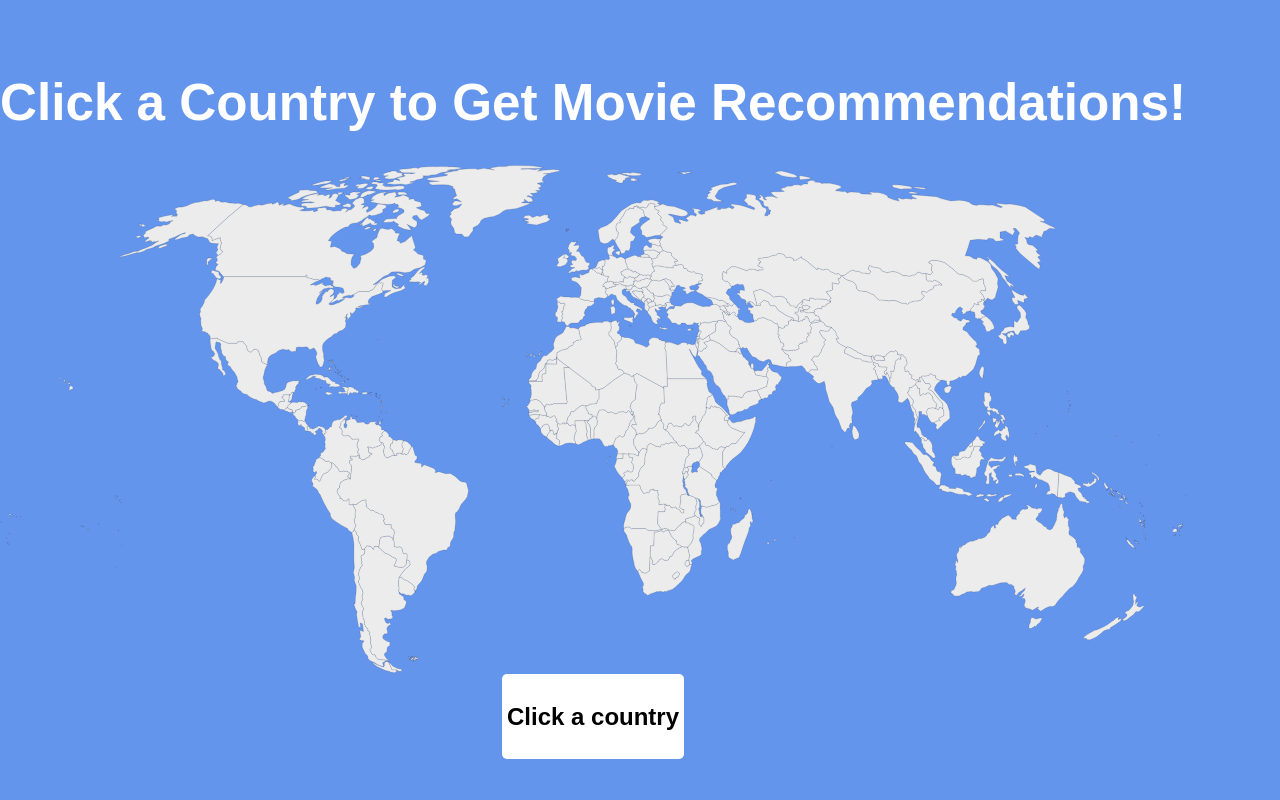
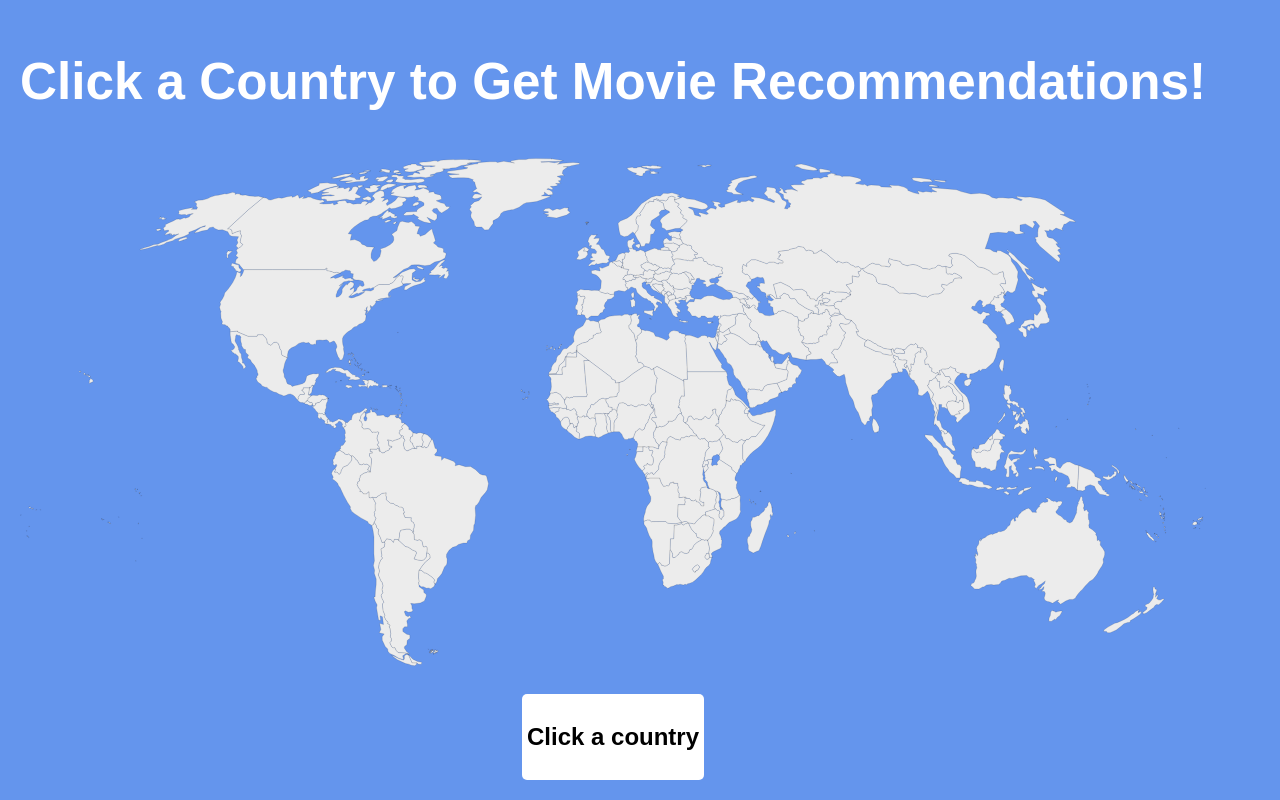
Before and after one commit to RickyKhamdaraphone/SparkHacks-26, a React (Vite) app in the folder frontend/: page / in a window 1280 px wide. Both pictures are taken after a click on the button "Start". Built offline with nearby package versions, Linux system fonts and the light colour scheme.

Commit message:
new changes lol

```diff
--- a/frontend/src/OtherPages/WorldMap/WorldMap.css
+++ b/frontend/src/OtherPages/WorldMap/WorldMap.css
@@ -10,18 +10,21 @@ html, body {
 
 #map-container {
     width: 100%;
+    flex-grow: 1;
     height: 100%;
-    overflow: auto;
+    overflow: hidden;
     background-color: cornflowerblue;
     display: flex;
     justify-content: center;
-    align-items: auto;
+    align-items: center;
 }
 
 #map-container svg {
     width: 100%;
+    max-width: 1400px;
     height: auto;
     cursor: pointer;
+    display: block;
 }
 
 svg path:hover {
--- a/frontend/src/OtherPages/WorldMap/WorldMap.jsx
+++ b/frontend/src/OtherPages/WorldMap/WorldMap.jsx
@@ -9,10 +9,25 @@ export default function WorldMap() {
   }, []);
 
   return (
-    <div id="world-map-container">
-      <h1>Click a Country to Get Movie Recommendations!</h1>
+    <div
+  id="world-map-container"
+  style={{
+    display: "flex",
+    flexDirection: "column",
+    alignItems: "center",
+    justifyContent: "flex-start",
+    minHeight: "100vh",
+    backgroundColor: "cornflowerblue",
+    padding: "20px",
+    boxSizing: "border-box",
+  }}
+>
+    <h1 style={{ textAlign: "center", marginBottom: "20px" }}>
+    Click a Country to Get Movie Recommendations!
+    </h1>
       <div id="map-container">
-        {<svg baseprofile="tiny"
+        {<svg
+      baseProfile="tiny"
       fill="#ececec"
       stroke="black"
       strokeLinecap="round"
@@ -20,8 +35,14 @@ export default function WorldMap() {
       strokeWidth=".2"
       version="1.2"
       viewBox="0 0 2000 857"
+      preserveAspectRatio="xMidYMid meet"
       xmlns="http://www.w3.org/2000/svg"
-        style={{ width: "100%", height: "auto" }}
+      style={{
+    width: "100%",
+    maxWidth: "1400px",
+    height: "auto",
+    maxHeight: "70vh",
+  }}
     >
  <path d="M1383 261.6l1.5 1.8-2.9 0.8-2.4 1.1-5.9 0.8-5.3 1.3-2.4 2.8 1.9 2.7 1.4 3.2-2 2.7 0.8 2.5-0.9 2.3-5.2-0.2 3.1 4.2-3.1 1.7-1.4 3.8 1.1 3.9-1.8 1.8-2.1-0.6-4 0.9-0.2 1.7-4.1 0-2.3 3.7 0.8 5.4-6.6 2.7-3.9-0.6-0.9 1.4-3.4-0.8-5.3 1-9.6-3.3 3.9-5.8-1.1-4.1-4.3-1.1-1.2-4.1-2.7-5.1 1.6-3.5-2.5-1 0.5-4.7 0.6-8 5.9 2.5 3.9-0.9 0.4-2.9 4-0.9 2.6-2-0.2-5.1 4.2-1.3 0.3-2.2 2.9 1.7 1.6 0.2 3 0 4.3 1.4 1.8 0.7 3.4-2 2.1 1.2 0.9-2.9 3.2 0.1 0.6-0.9-0.2-2.6 1.7-2.2 3.3 1.4-0.1 2 1.7 0.3 0.9 5.4 2.7 2.1 1.5-1.4 2.2-0.6 2.5-2.9 3.8 0.5 5.4 0z" id="AF" name="Afghanistan">
  </path>
```
Lines whose indentation alone changed are shown as unchanged.
